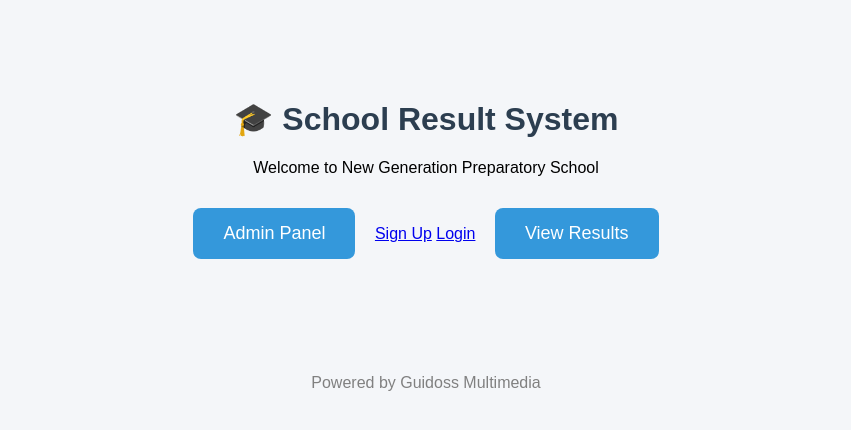
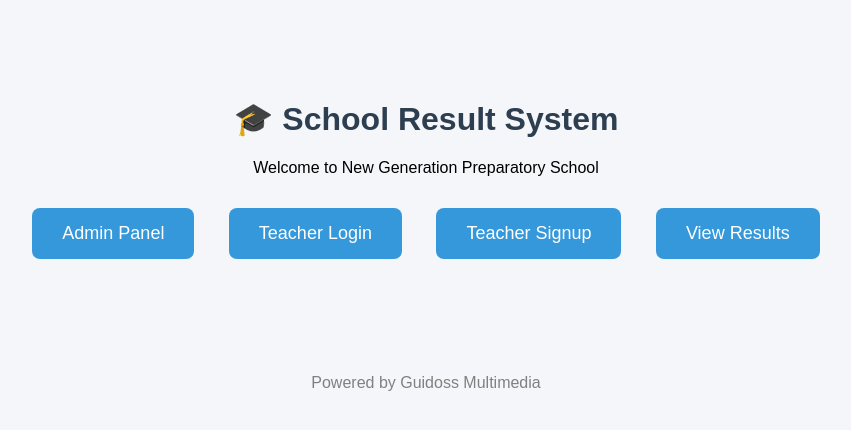
Before and after one commit to guidoss100/school-result-system, a Django app: page / in a window 1280 px wide. Shown: the top 430 px of the page, without its empty margins (214-1065 px from the left). Run offline with Django 5.2, Linux system fonts and the light colour scheme.

Commit message:
fix homepage buttons

```diff
--- a/result_system/core/templates/core/home.html
+++ b/result_system/core/templates/core/home.html
@@ -48,8 +48,8 @@
 <p>Welcome to New Generation Preparatory School</p>
 
 <a href="/admin/" class="btn">Admin Panel</a>
-<a href="/teacher/signup/">Sign Up</a>
-<a href="/teacher/login">Login</a>
+<a href="/teacher/login/" class="btn">Teacher Login</a>
+<a href="/teacher/signup/" class="btn">Teacher Signup</a>
 <a href="/approved-results/" class="btn">View Results</a>
 
 </div>
```
